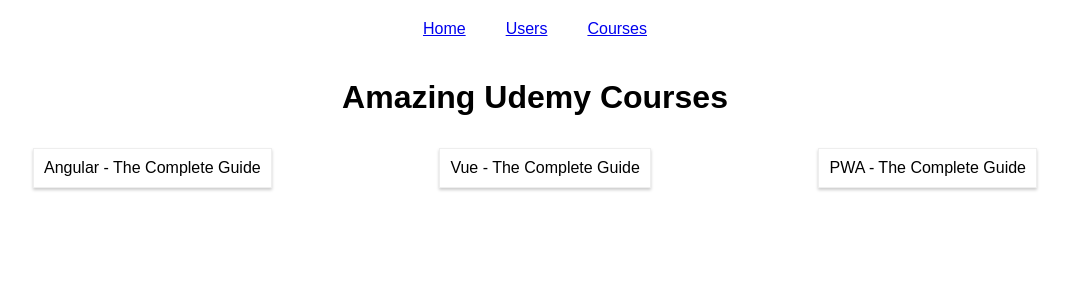
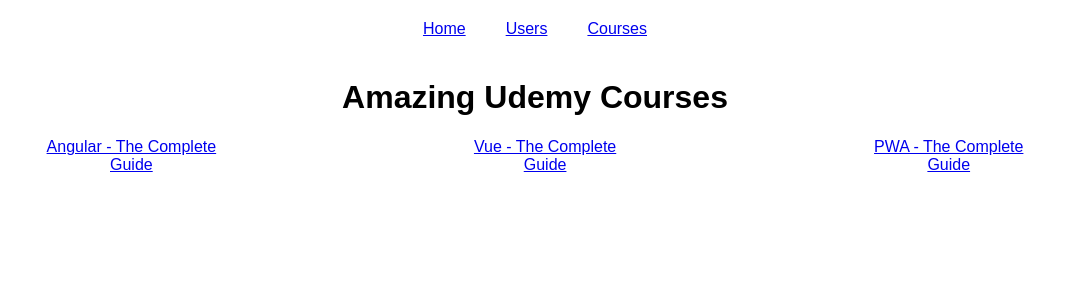
Before and after one commit to Franklin-Wu/udemy-react-complete-guide, a React (Create React App) app in the folder exercises/11-208-routing/: page /Courses in a window 1280 px wide. Shown: the top 300 px of the page, without its empty margins (105-1174 px from the left). Built offline with nearby package versions, Linux system fonts and the light colour scheme.

Commit message:
Complete 11-208-routing through exercise 03

```diff
--- a/exercises/11-208-routing/src/App.js
+++ b/exercises/11-208-routing/src/App.js
@@ -37,8 +37,8 @@
               </ul>
             </nav>
           </header>
-          <Route path="/Users" component={Users}></Route>
-          <Route path="/Courses" component={Courses}></Route>
+          <Route path="/Users" component={Users}/>
+          <Route path="/Courses" component={Courses}/>
         </div>
       </BrowserRouter>
     );
--- a/exercises/11-208-routing/src/containers/Courses/Courses.js
+++ b/exercises/11-208-routing/src/containers/Courses/Courses.js
@@ -1,5 +1,7 @@
 import React, { Component } from 'react';
+import { Link, Route, Switch } from 'react-router-dom';
 
+import Course from '../Course/Course';
 import './Courses.css';
 
 class Courses extends Component {
@@ -15,13 +17,38 @@
         return (
             <div>
                 <h1>Amazing Udemy Courses</h1>
-                <section className="Courses">
+                <Switch>
                     {
                         this.state.courses.map( course => {
-                            return <article className="Course" key={course.id}>{course.title}</article>;
-                        } )
+                            return (
+                                <Route
+                                    path={this.props.match.url + "/Course/:id"}
+                                    component={Course}
+                                    key={course.id}
+                                />
+                            )
+                        })
                     }
-                </section>
+                    <Route render={() => {
+                        return (
+                            <section className="Courses">
+                                {
+                                    this.state.courses.map( course => {
+                                        return (
+                                            <div key={course.id}>
+                                                <article className="Courses">
+                                                    <Link to={this.props.match.url + "/Course/" + course.id}>
+                                                        {course.title}
+                                                    </Link>
+                                                </article>
+                                            </div>
+                                        );
+                                    })
+                                }
+                            </section>
+                        )
+                    }}/>
+                </Switch>
             </div>
         );
     }
```
